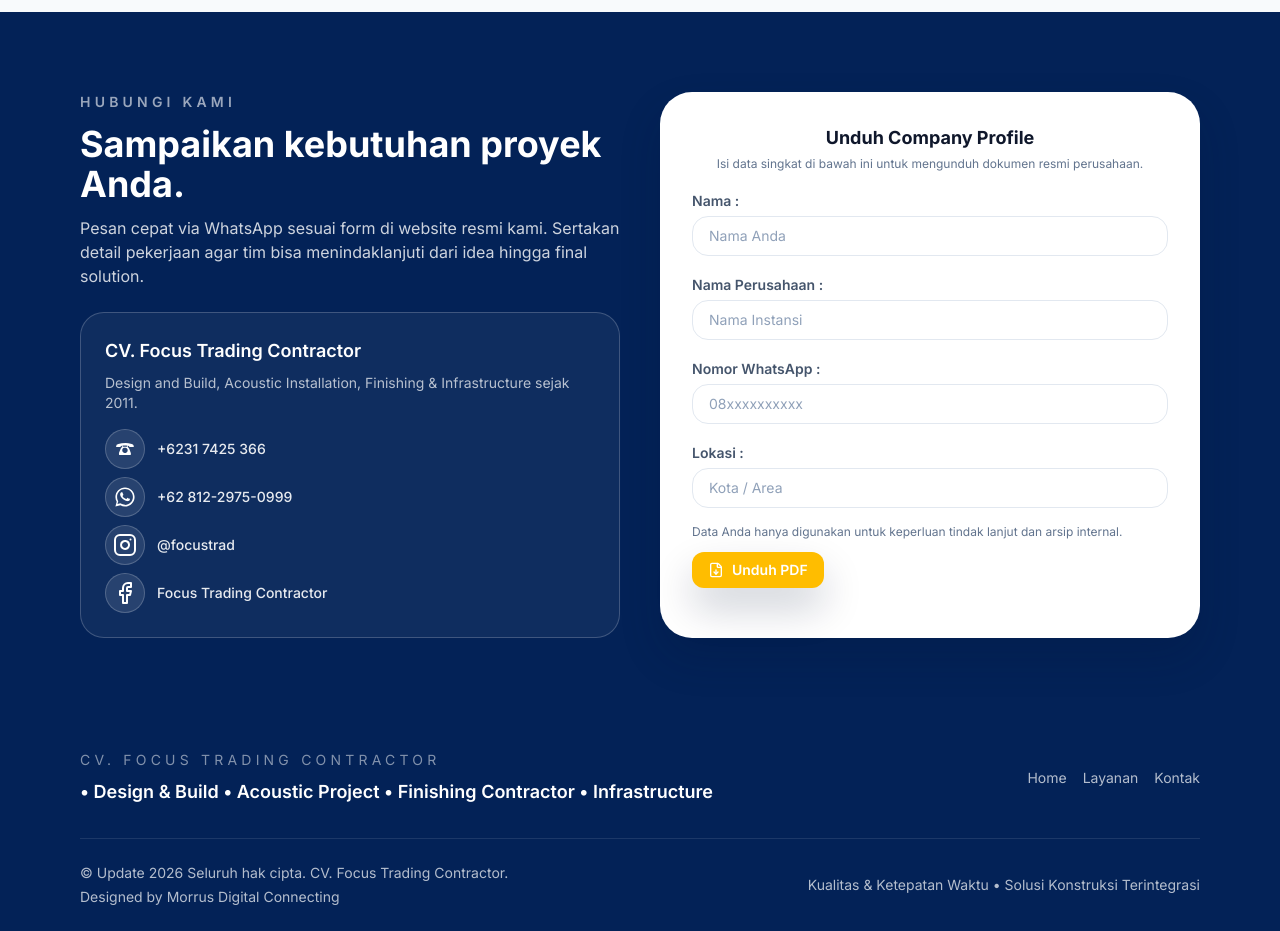
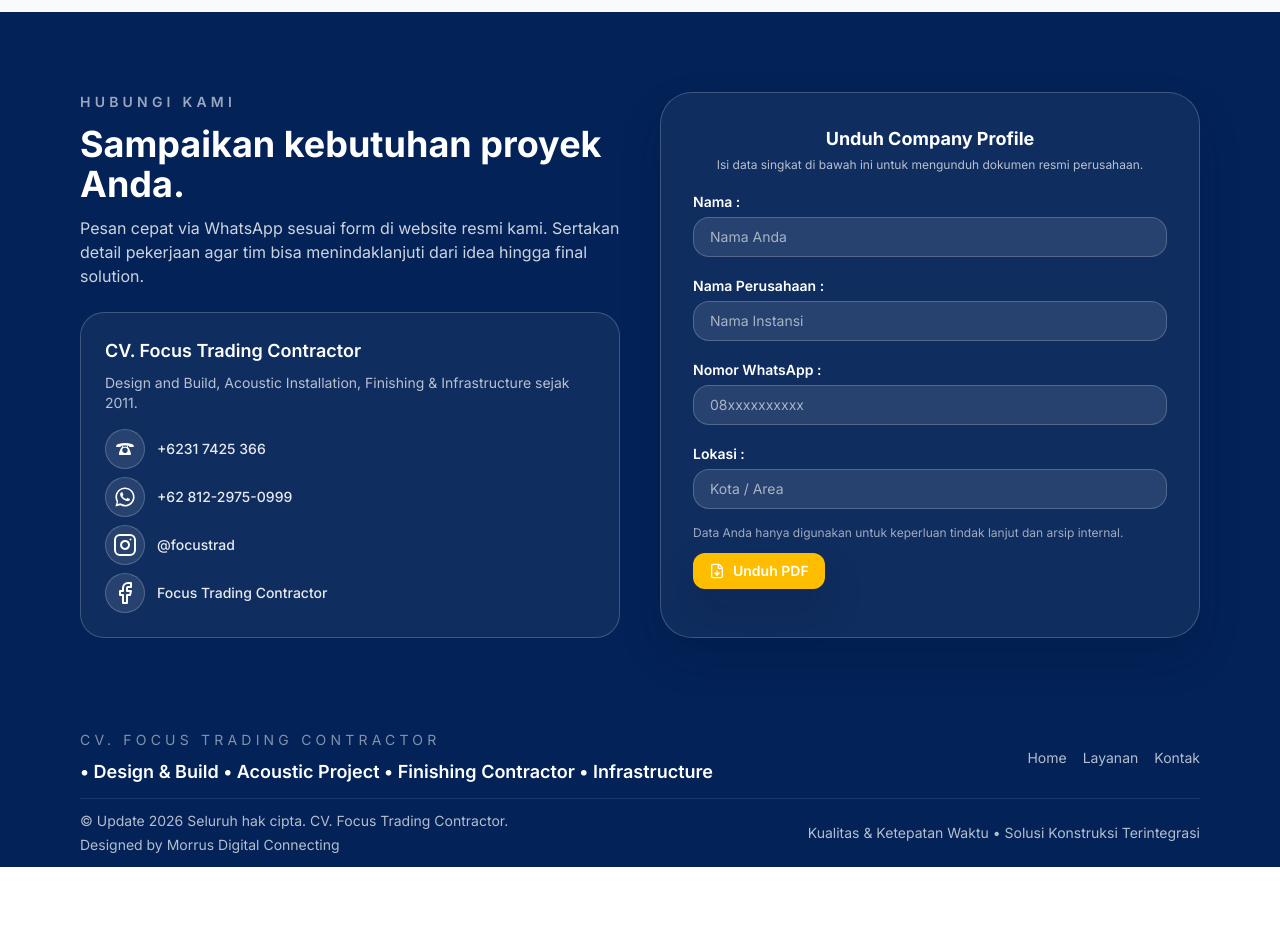
Before and after one commit to devferi/focus-website, a Next.js app: page / in a window 1280 px wide. Shown: the part 2380-3311 px from the top of the page. After the commit the page ends 3247 px from the top, so only its background shows below. Built offline with nearby package versions, Linux system fonts and the light colour scheme; no server answers.

Commit message:
feat(Contact): update form styling for improved readability and user experience

```diff
--- a/src/components/Contact.tsx
+++ b/src/components/Contact.tsx
@@ -169,17 +169,17 @@
               </div>
             </div>
           </div>
-          <div className="rounded-[32px] bg-white text-slate-900 p-8 shadow-soft">
+          <div className="rounded-[32px] border border-white/20 bg-white/5 p-8 text-white shadow-soft">
             <form onSubmit={handleCompanyProfileSubmit} className="grid gap-4">
               <div>
-                <p className="text-lg font-bold text-slate-900 text-center">Unduh Company Profile</p>
-                <p className="mt-1 text-xs text-slate-500 text-center whitespace-nowrap">Isi data singkat di bawah ini untuk mengunduh dokumen resmi perusahaan.</p>
+                <p className="text-lg font-bold text-white text-center">Unduh Company Profile</p>
+                <p className="mt-1 text-xs text-white/70 text-center whitespace-nowrap">Isi data singkat di bawah ini untuk mengunduh dokumen resmi perusahaan.</p>
               </div>
               <div>
-                <label className="text-sm font-semibold text-slate-600">Nama :</label>
+                <label className="text-sm font-semibold text-white">Nama :</label>
                 <input
                   type="text"
-                  className="mt-1 w-full h-10 rounded-2xl border border-slate-200 px-4 text-sm text-slate-900 placeholder-slate-400 focus:border-brand focus:ring-brand"
+                  className="mt-1 w-full h-10 rounded-2xl border border-white/20 bg-white/10 px-4 text-sm text-white placeholder-white/60 focus:border-white/40 focus:ring-white/40"
                   placeholder="Nama Anda"
                   value={cpName}
                   onChange={(e) => {
@@ -187,13 +187,13 @@
                     if (cpErrors.name) setCpErrors((prev) => ({ ...prev, name: undefined }));
                   }}
                 />
-                {cpErrors.name && <p className="mt-1 text-xs text-rose-500">{cpErrors.name}</p>}
+                {cpErrors.name && <p className="mt-1 text-xs text-rose-200">{cpErrors.name}</p>}
               </div>
               <div>
-                <label className="text-sm font-semibold text-slate-600">Nama Perusahaan :</label>
+                <label className="text-sm font-semibold text-white">Nama Perusahaan :</label>
                 <input
                   type="text"
-                  className="mt-1 w-full h-10 rounded-2xl border border-slate-200 px-4 text-sm text-slate-900 placeholder-slate-400 focus:border-brand focus:ring-brand"
+                  className="mt-1 w-full h-10 rounded-2xl border border-white/20 bg-white/10 px-4 text-sm text-white placeholder-white/60 focus:border-white/40 focus:ring-white/40"
                   placeholder="Nama Instansi"
                   value={cpCompanyName}
                   onChange={(e) => {
@@ -201,13 +201,13 @@
                     if (cpErrors.companyName) setCpErrors((prev) => ({ ...prev, companyName: undefined }));
                   }}
                 />
-                {cpErrors.companyName && <p className="mt-1 text-xs text-rose-500">{cpErrors.companyName}</p>}
+                {cpErrors.companyName && <p className="mt-1 text-xs text-rose-200">{cpErrors.companyName}</p>}
               </div>
               <div>
-                <label className="text-sm font-semibold text-slate-600">Nomor WhatsApp :</label>
+                <label className="text-sm font-semibold text-white">Nomor WhatsApp :</label>
                 <input
                   type="tel"
-                  className="mt-1 w-full h-10 rounded-2xl border border-slate-200 px-4 text-sm text-slate-900 placeholder-slate-400 focus:border-brand focus:ring-brand"
+                  className="mt-1 w-full h-10 rounded-2xl border border-white/20 bg-white/10 px-4 text-sm text-white placeholder-white/60 focus:border-white/40 focus:ring-white/40"
                   placeholder="08xxxxxxxxxx"
                   value={cpWhatsapp}
                   onChange={(e) => {
@@ -215,13 +215,13 @@
                     if (cpErrors.whatsapp) setCpErrors((prev) => ({ ...prev, whatsapp: undefined }));
                   }}
                 />
-                {cpErrors.whatsapp && <p className="mt-1 text-xs text-rose-500">{cpErrors.whatsapp}</p>}
+                {cpErrors.whatsapp && <p className="mt-1 text-xs text-rose-200">{cpErrors.whatsapp}</p>}
               </div>
               <div>
-                <label className="text-sm font-semibold text-slate-600">Lokasi :</label>
+                <label className="text-sm font-semibold text-white">Lokasi :</label>
                 <input
                   type="text"
-                  className="mt-1 w-full h-10 rounded-2xl border border-slate-200 px-4 text-sm text-slate-900 placeholder-slate-400 focus:border-brand focus:ring-brand"
+                  className="mt-1 w-full h-10 rounded-2xl border border-white/20 bg-white/10 px-4 text-sm text-white placeholder-white/60 focus:border-white/40 focus:ring-white/40"
                   placeholder="Kota / Area"
                   value={cpCity}
                   onChange={(e) => {
@@ -229,19 +229,19 @@
                     if (cpErrors.city) setCpErrors((prev) => ({ ...prev, city: undefined }));
                   }}
                 />
-                {cpErrors.city && <p className="mt-1 text-xs text-rose-500">{cpErrors.city}</p>}
+                {cpErrors.city && <p className="mt-1 text-xs text-rose-200">{cpErrors.city}</p>}
               </div>
               {cpMessage && (
                 <div
                   className={`rounded-xl px-4 py-2 text-sm ${
-                    cpStatus === 'success' ? 'bg-emerald-50 text-emerald-700' : 'bg-rose-50 text-rose-700'
+                    cpStatus === 'success' ? 'bg-emerald-500/10 text-emerald-200' : 'bg-rose-500/10 text-rose-200'
                   }`}
                 >
                   {cpMessage}
                 </div>
               )}
               <div className="flex flex-wrap items-center justify-between gap-3">
-                <p className="text-xs text-slate-500">Data Anda hanya digunakan untuk keperluan tindak lanjut dan arsip internal.</p>
+                <p className="text-xs text-white/60">Data Anda hanya digunakan untuk keperluan tindak lanjut dan arsip internal.</p>
                 <button
                   type="submit"
                   disabled={cpStatus === 'submitting'}
--- a/src/components/Footer.tsx
+++ b/src/components/Footer.tsx
@@ -13,7 +13,7 @@
   return (
     <footer className="bg-brand-dark text-white/70">
       <div className="mx-auto max-w-6xl px-4">
-        <div className="flex flex-wrap items-center justify-between gap-6 border-b border-white/10 py-8">
+        <div className="flex flex-wrap items-center justify-between gap-6 border-b border-white/10 py-3">
           <div>
             <p className="text-sm uppercase tracking-[0.3em] text-white/50">CV. Focus Trading Contractor</p>
             <p className="mt-2 text-white text-lg font-semibold">• Design & Build • Acoustic Project • Finishing Contractor • Infrastructure</p>
@@ -24,7 +24,7 @@
             <Link href="/#contact" className="hover:text-white">Kontak</Link>
           </div>
         </div>
-        <div className="flex flex-wrap items-center justify-between gap-4 py-6 text-sm">
+        <div className="flex flex-wrap items-center justify-between gap-3 py-3 text-sm">
           <div className="flex flex-col gap-1">
             <p>© Update {year} Seluruh hak cipta. CV. Focus Trading Contractor. </p>
             <p>
```
